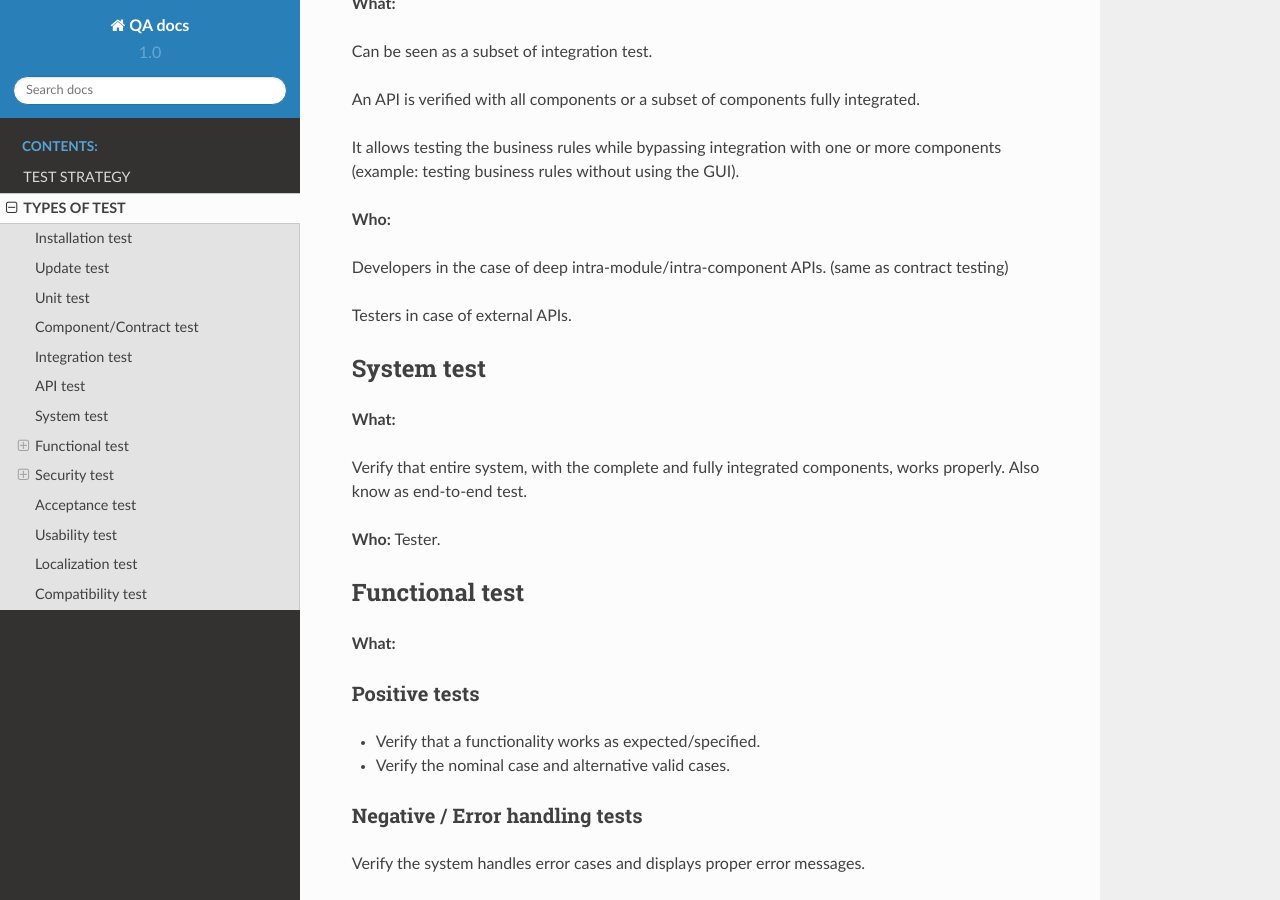
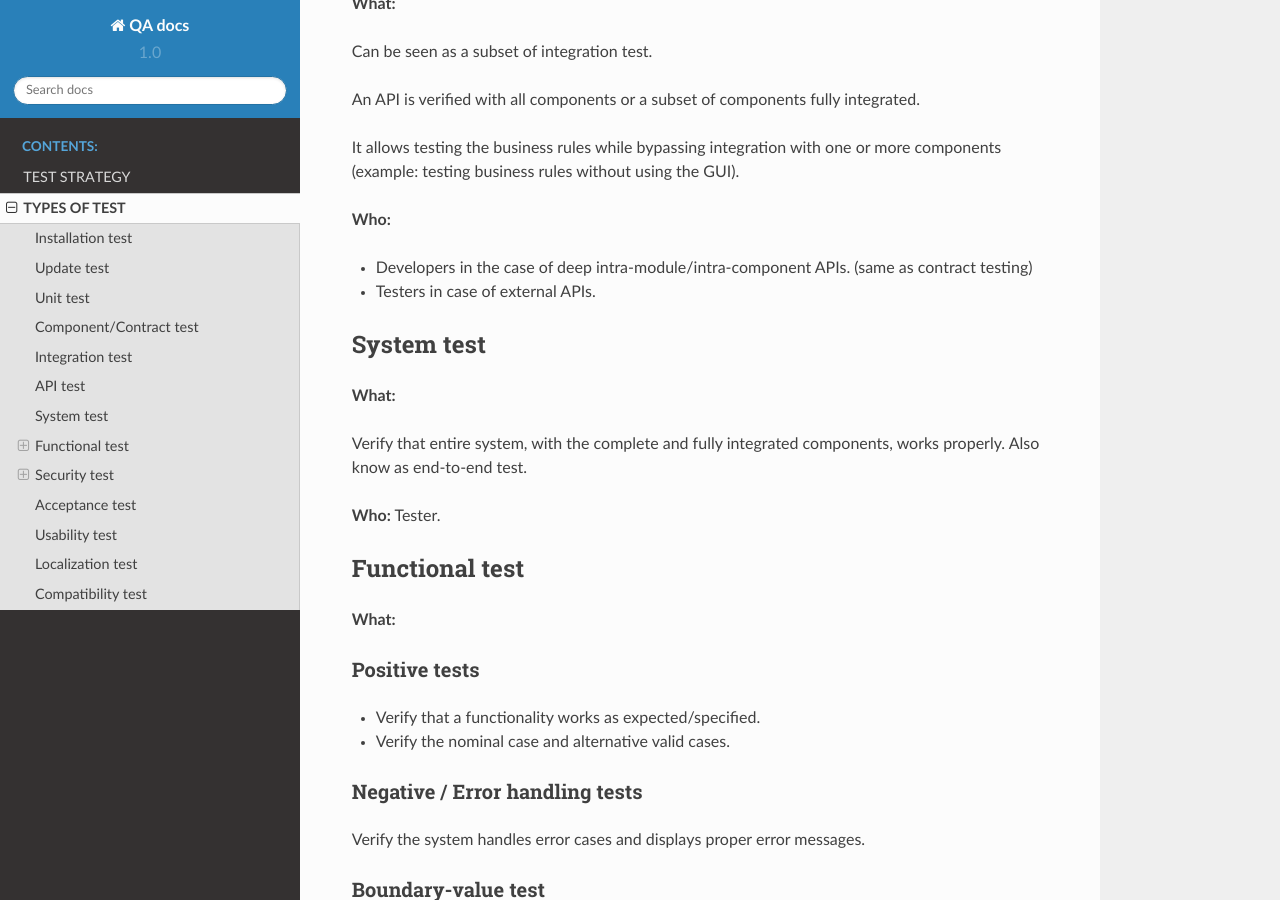
Before and after one commit to harmin-parra/QA, a Sphinx documentation site: the page built from docs/types_test.rst, in a window 1280 px wide and 900 px high, scrolled down 1920 px. Built offline with Sphinx 7.4.7 and the Read the Docs theme 2.0.0, drawn with Linux system fonts in a browser that asks for light colours.

```diff
--- a/docs/types_test.rst
+++ b/docs/types_test.rst
@@ -87,9 +87,9 @@ It allows testing the business rules while bypassing integration with one or mor
 
 **Who:**
 
-Developers in the case of deep intra-module/intra-component APIs. (same as contract testing)
+- Developers in the case of deep intra-module/intra-component APIs. (same as contract testing)
 
-Testers in case of external APIs.
+- Testers in case of external APIs.
 
 System test
 ===========
@@ -125,9 +125,9 @@ Verify both valid and invalid boundary values for a given functionality.
 
 **Who:**
 
-Developers at a microcosmic level (unit, contract testing).
+- Developers at a microcosmic level (unit, contract testing).
 
-Tester at a macrocosmic level (e2e testing, external API testing).
+- Tester at a macrocosmic level (e2e testing, external API testing).
 
 Security test
 =============
@@ -161,9 +161,9 @@ The choice of the web development framework is paramount. Several of them (e.g.,
 
 **Who:**
 
-Developer at a microcosmic level (unit, contract testing).
+- Developer at a microcosmic level (unit, contract testing).
 
-Tester at a macrocosmic level (e2e testing, API testing).
+- Tester at a macrocosmic level (e2e testing, API testing).
 
 Acceptance test
 ===============
@@ -191,9 +191,9 @@ Localization test
 
 **Who:**
 
-Developer at a microcosmic level (unit, contract testing).
+- Developer at a microcosmic level (unit, contract testing).
 
-Tester at a macrocosmic level (e2e testing, API testing).
+- Tester at a macrocosmic level (e2e testing, API testing).
 
 Compatibility test
 ==================
```
